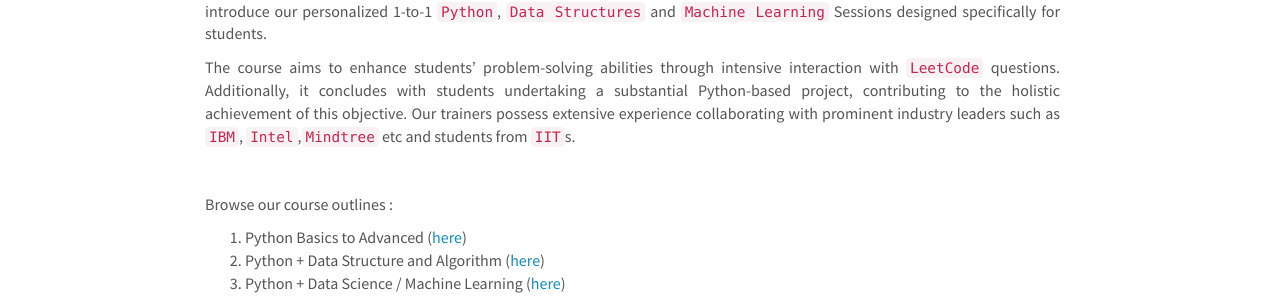
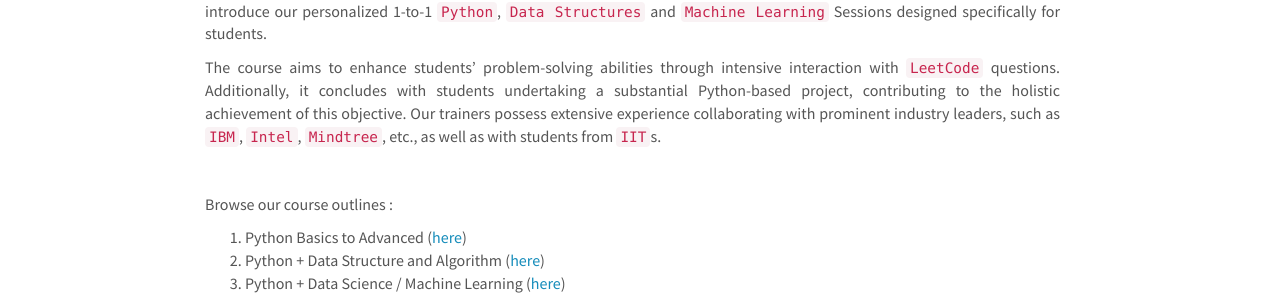
Before and after one commit to qxresearch/qxresearch.github.io, a Jekyll site: the page built from _pages/home.md, in a window 1280 px wide and 900 px high, scrolled down 707 px. Shown: the part 203-500 px from the top of the window. Built offline with Jekyll 4.4.1, drawn with Linux system fonts in a browser that asks for light colours; nearby versions of some CDN libraries.

Commit message:
Update home.md

```diff
--- a/_pages/home.md
+++ b/_pages/home.md
@@ -25,7 +25,7 @@ In the past few years, the field of computing has expanded significantly, gainin
 
 At qxresearch AI, we are passionate about fostering the next generation of computer scientists and researchers. We firmly believe that empowering young minds with knowledge and skills in artificial intelligence and machine learning will shape a brighter future for technology and society as a whole. As part of our commitment to education and knowledge-sharing, we are thrilled to introduce our personalized 1-to-1 `Python`, `Data Structures` and `Machine Learning` Sessions designed specifically for students.
 
-The course aims to enhance students' problem-solving abilities through intensive interaction with `LeetCode` questions. Additionally, it concludes with students undertaking a substantial Python-based project, contributing to the holistic achievement of this objective. Our trainers possess extensive experience collaborating with prominent industry leaders such as `IBM`, `Intel`,`Mindtree` etc and students from `IIT`s.
+The course aims to enhance students' problem-solving abilities through intensive interaction with `LeetCode` questions. Additionally, it concludes with students undertaking a substantial Python-based project, contributing to the holistic achievement of this objective. Our trainers possess extensive experience collaborating with prominent industry leaders, such as `IBM`, `Intel`, `Mindtree`, etc., as well as with students from `IIT`s.
 
 <br>
 
```
